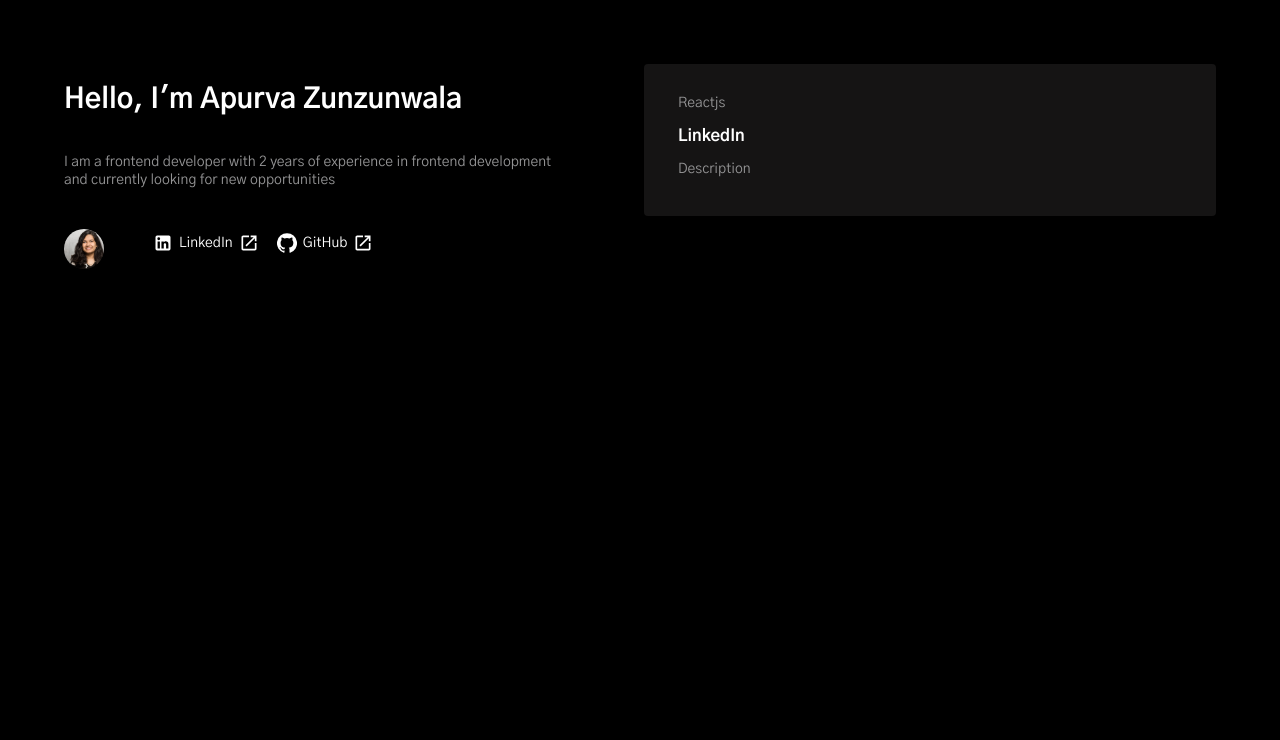
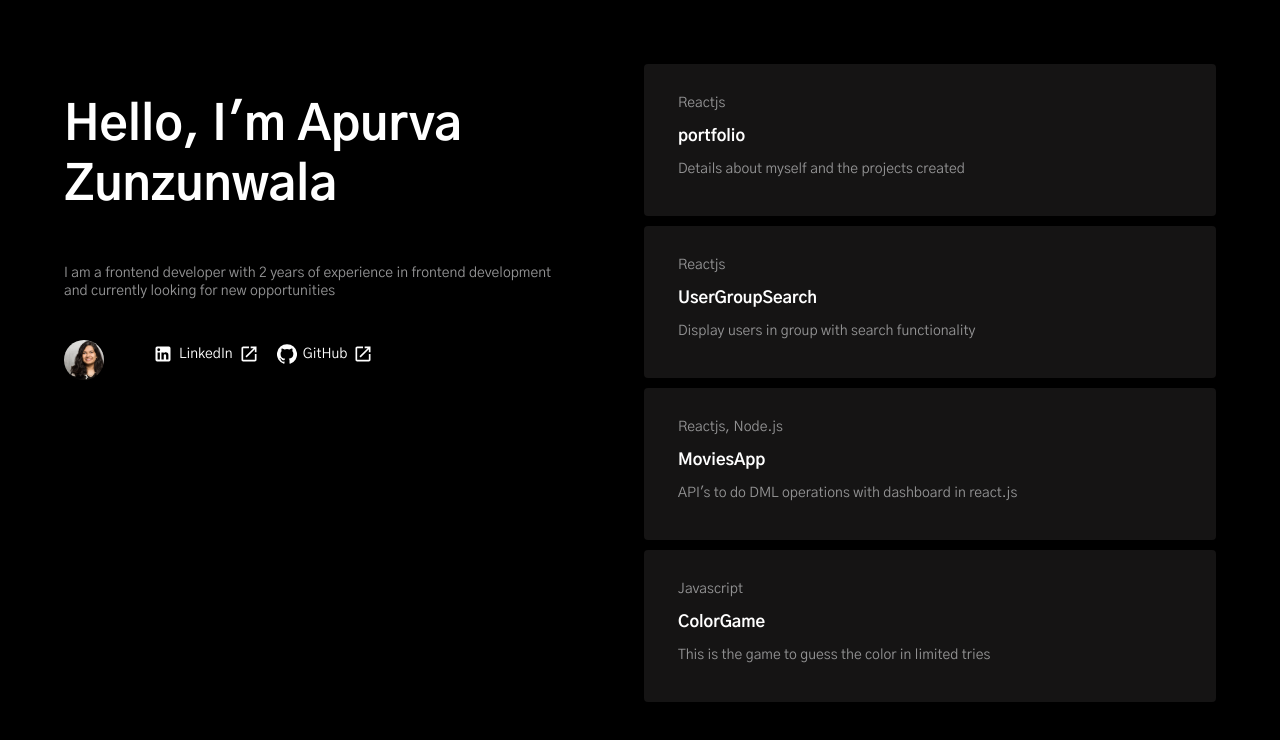
Before and after one commit to ApurvaZun/portfolio, a React app: page / in a window 1280 px wide. Built offline with nearby package versions, Linux system fonts and the light colour scheme.

Commit message:
fix style for Link and card

```diff
--- a/src/components/projectCard.js
+++ b/src/components/projectCard.js
@@ -3,6 +3,8 @@ import Link from '@material-ui/core/Link';
 import Card from '@material-ui/core/Card';
 import CardContent from '@material-ui/core/CardContent';
 import { makeStyles } from '@material-ui/core/styles';
+
+const user = require("../data/user.json");
 
 const useStyles = makeStyles({
     link: {
@@ -12,7 +14,8 @@ const useStyles = makeStyles({
         color: '#949495',
         backgroundColor: '#151414',
         paddingLeft: '18px',
-        paddingRight: '18px'
+        paddingRight: '18px',
+        marginBottom: '10px'
     },
     headerStyle:{
         marginTop: '8px',
@@ -27,15 +30,23 @@ const ProjectCard = () => {
 
     return(
         <div>
-            <Link href="https://material-ui.com/components/links/" className={classes.link}>
-                <Card className={classes.card}>
-                    <CardContent>
-                        <p>Reactjs</p>
-                        <h3 className={classes.headerStyle}>LinkedIn</h3>
-                        <p>Description</p>
-                    </CardContent>
-                </Card>
-            </Link>
+            {
+                user[0].Project.map((project, index) => {
+                    return(
+                        <Link key={index} href={project.ProjectUrl} target="_blank" className={classes.link}>
+                        <Card className={classes.card}>
+                            <CardContent>
+
+                                <p>{project.ProjectLanguage}</p>
+                                <h3 className={classes.headerStyle}>{project.ProjectName}</h3>
+                                <p>{project.ProjectDescription}</p>
+                            </CardContent>
+                        </Card>
+                    </Link>
+                    )
+                })
+            }
+
 
         </div>
     )
--- a/src/data/user.json
+++ b/src/data/user.json
@@ -5,7 +5,25 @@
         "ProjectName":"portfolio",
         "ProjectLanguage":"Reactjs",
         "ProjectDescription":"Details about myself and the projects created",
-        "ProjectUrl":"https://jfbgjbfdjg.in"
+        "ProjectUrl":"https://github.com/ApurvaZun/portfolio"
+    },
+    {
+        "ProjectName":"UserGroupSearch",
+        "ProjectLanguage":"Reactjs",
+        "ProjectDescription":"Display users in group with search functionality",
+        "ProjectUrl":"https://github.com/ApurvaZun/UserGroupSearch"
+    },
+    {
+        "ProjectName":"MoviesApp",
+        "ProjectLanguage":"Reactjs, Node.js",
+        "ProjectDescription":"API's to do DML operations with dashboard in react.js",
+        "ProjectUrl":"https://github.com/ApurvaZun/moviesApp"
+    },
+    {
+        "ProjectName":"ColorGame",
+        "ProjectLanguage":"Javascript",
+        "ProjectDescription":"This is the game to guess the color in limited tries",
+        "ProjectUrl":"https://github.com/ApurvaZun/ColorGame"
     }
 ]
 }]
--- a/src/styles/userInfo.scss
+++ b/src/styles/userInfo.scss
@@ -4,6 +4,7 @@
     padding-right: 4rem !important;
     h1{
         color: $primary-font-color;
+        font-size: 48px;
     }
     p{
         padding-top: 1rem;
```
